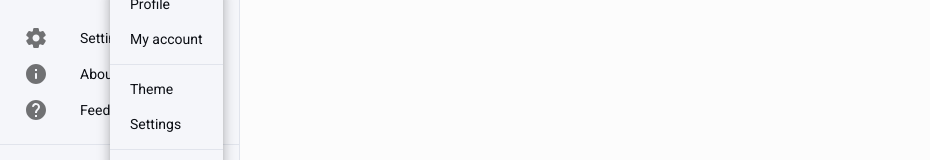
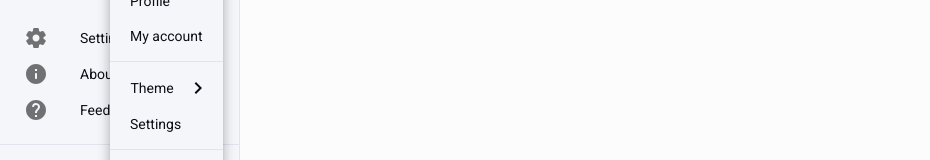
Before and after one commit to abianche/firstday, a Next.js app: page /home in a window 1280 px wide. Both pictures are taken after a click on the button "Open menu". Shown: the part 587-747 px from the top of the page, without its empty margins (0-930 px from the left). Built offline with nearby package versions, Linux system fonts and the light colour scheme; what @mui/material-nextjs would draw is missing.

Commit message:
wip nested theme menu

```diff
--- /dev/null
+++ b/src/components/IconMenuItem.tsx
@@ -0,0 +1,70 @@
+import MenuItem, { MenuItemProps } from "@mui/material/MenuItem";
+import { styled } from "@mui/material/styles";
+import Typography from "@mui/material/Typography";
+import Box from "@mui/system/Box";
+import { SxProps } from "@mui/system/styleFunctionSx/styleFunctionSx";
+import React, { forwardRef, RefObject } from "react";
+
+const StyledMenuItem = styled(MenuItem)({
+  display: "flex",
+  justifyContent: "space-between",
+  paddingLeft: "4px",
+  paddingRight: "4px",
+});
+
+const StyledTypography = styled(Typography)({
+  paddingLeft: "8px",
+  paddingRight: "8px",
+  textAlign: "left",
+});
+
+const FlexBox = styled(Box)({
+  display: "flex",
+});
+
+type IconMenuItemProps = {
+  MenuItemProps?: MenuItemProps;
+  className?: string;
+  disabled?: boolean;
+  label?: string;
+  renderLabel?: () => React.ReactNode;
+  leftIcon?: React.ReactNode;
+  onClick?: (event: React.MouseEvent<HTMLElement>) => void;
+  ref?: RefObject<HTMLLIElement>;
+  rightIcon?: React.ReactNode;
+  sx?: SxProps;
+};
+
+export const IconMenuItem = forwardRef<HTMLLIElement, IconMenuItemProps>(
+  function IconMenuItem(
+    {
+      MenuItemProps,
+      className,
+      label,
+      leftIcon,
+      renderLabel,
+      rightIcon,
+      ...props
+    },
+    ref
+  ) {
+    return (
+      <StyledMenuItem
+        {...MenuItemProps}
+        ref={ref}
+        className={className}
+        {...props}
+      >
+        <FlexBox>
+          {leftIcon}
+          {renderLabel ? (
+            renderLabel()
+          ) : (
+            <StyledTypography>{label}</StyledTypography>
+          )}
+        </FlexBox>
+        {rightIcon}
+      </StyledMenuItem>
+    );
+  }
+);
--- a/src/components/MenuItemThemeSelector.tsx
+++ b/src/components/MenuItemThemeSelector.tsx
@@ -11,12 +11,19 @@ import {
   useColorScheme,
 } from "@mui/material";
 import * as React from "react";
+import { NestedMenuItem } from "./NestedMenuItem";
 
 const MenuItem = styled(MuiMenuItem)({
   margin: "2px 0",
 });
 
-export default function MenuItemThemeSelector() {
+interface MenuItemThemeSelectorProps {
+  parentMenuOpen: boolean;
+}
+
+export default function NestedMenuItemThemeSelector({
+  parentMenuOpen,
+}: Readonly<MenuItemThemeSelectorProps>) {
   const { mode, systemMode, setMode } = useColorScheme();
   const [anchorEl, setAnchorEl] = React.useState<null | HTMLElement>(null);
   const open = Boolean(anchorEl);
@@ -42,16 +49,37 @@ export default function MenuItemThemeSelector() {
 
   return (
     <>
-      <MenuItem
+      <NestedMenuItem
+        parentMenuOpen={parentMenuOpen}
         onClick={handleClick}
         disableRipple
         aria-controls={open ? "color-scheme-menu" : undefined}
         aria-haspopup="true"
-        aria-expanded={open ? "true" : undefined}
+        label="Theme"
+        sx={{
+          justifyContent: "space-evenly",
+        }}
       >
-        Theme
-      </MenuItem>
-      <Menu
+        <MenuItem
+          selected={mode === "system"}
+          onClick={(e) => handleMode(e, "system")}
+        >
+          System
+        </MenuItem>
+        <MenuItem
+          selected={mode === "light"}
+          onClick={(e) => handleMode(e, "light")}
+        >
+          Light
+        </MenuItem>
+        <MenuItem
+          selected={mode === "dark"}
+          onClick={(e) => handleMode(e, "dark")}
+        >
+          Dark
+        </MenuItem>
+      </NestedMenuItem>
+      {/* <Menu
         anchorEl={anchorEl}
         id="theme-menu"
         open={open}
@@ -97,7 +125,7 @@ export default function MenuItemThemeSelector() {
         >
           Dark
         </MenuItem>
-      </Menu>
+      </Menu> */}
     </>
   );
 }
--- /dev/null
+++ b/src/components/NestedMenuItem.tsx
@@ -0,0 +1,205 @@
+import ChevronRightIcon from "@mui/icons-material/ChevronRight";
+import Menu, { MenuProps } from "@mui/material/Menu";
+import { MenuItemProps } from "@mui/material/MenuItem";
+import {
+  ElementType,
+  FocusEvent,
+  forwardRef,
+  HTMLAttributes,
+  KeyboardEvent,
+  MouseEvent,
+  ReactNode,
+  RefAttributes,
+  useImperativeHandle,
+  useRef,
+  useState,
+} from "react";
+
+import { Box } from "@mui/material";
+import { IconMenuItem } from "./IconMenuItem";
+
+export type NestedMenuItemProps = Omit<MenuItemProps, "button"> & {
+  parentMenuOpen: boolean;
+  component?: ElementType;
+  label?: string;
+  renderLabel?: () => ReactNode;
+  rightIcon?: ReactNode;
+  leftIcon?: ReactNode;
+  children?: ReactNode;
+  className?: string;
+  tabIndex?: number;
+  disabled?: boolean;
+  ContainerProps?: HTMLAttributes<HTMLElement> &
+    RefAttributes<HTMLElement | null>;
+  MenuProps?: Partial<Omit<MenuProps, "children">>;
+  button?: true;
+  delay?: number;
+};
+
+const NestedMenuItem = forwardRef<HTMLLIElement | null, NestedMenuItemProps>(
+  function NestedMenuItem(props, ref) {
+    const {
+      parentMenuOpen,
+      label,
+      renderLabel,
+      rightIcon = <ChevronRightIcon />,
+      leftIcon = null,
+      children,
+      className,
+      tabIndex: tabIndexProp,
+      ContainerProps: ContainerPropsProp = {},
+      MenuProps,
+      delay = 0,
+      ...MenuItemProps
+    } = props;
+
+    const { ref: containerRefProp, ...ContainerProps } = ContainerPropsProp;
+
+    const menuItemRef = useRef<HTMLLIElement | null>(null);
+    useImperativeHandle(ref, () => menuItemRef.current!); // eslint-disable-line @typescript-eslint/no-non-null-assertion
+
+    const containerRef = useRef<HTMLDivElement | null>(null);
+    //@ts-ignore
+    useImperativeHandle(containerRefProp, () => containerRef.current);
+
+    const menuContainerRef = useRef<HTMLDivElement | null>(null);
+
+    const timeoutRef = useRef<ReturnType<typeof setTimeout> | null>(null);
+
+    const [isSubMenuOpen, setIsSubMenuOpen] = useState(false);
+
+    const handleMouseEnter = (e: MouseEvent<HTMLElement>) => {
+      timeoutRef.current = setTimeout(() => {
+        if (!props.disabled) {
+          setIsSubMenuOpen(true);
+        }
+
+        if (ContainerProps.onMouseEnter) {
+          ContainerProps.onMouseEnter(e);
+        }
+      }, delay);
+    };
+
+    const handleMouseLeave = (e: MouseEvent<HTMLElement>) => {
+      timeoutRef.current && clearTimeout(timeoutRef.current);
+
+      setIsSubMenuOpen(false);
+
+      if (ContainerProps.onMouseLeave) {
+        ContainerProps.onMouseLeave(e);
+      }
+    };
+
+    // Check if any immediate children are active
+    const isSubmenuFocused = () => {
+      const active = containerRef.current?.ownerDocument.activeElement ?? null;
+      if (menuContainerRef.current == null) {
+        return false;
+      }
+      for (const child of menuContainerRef.current.children) {
+        if (child === active) {
+          return true;
+        }
+      }
+
+      return false;
+    };
+
+    const handleFocus = (e: FocusEvent<HTMLElement>) => {
+      if (e.target === containerRef.current && !props.disabled) {
+        setIsSubMenuOpen(true);
+      }
+
+      if (ContainerProps.onFocus) {
+        ContainerProps.onFocus(e);
+      }
+    };
+
+    const handleKeyDown = (e: KeyboardEvent) => {
+      if (e.key === "Escape") {
+        return;
+      }
+
+      if (isSubmenuFocused()) {
+        e.stopPropagation();
+      }
+
+      const active = containerRef.current?.ownerDocument.activeElement;
+
+      if (e.key === "ArrowLeft" && isSubmenuFocused()) {
+        containerRef.current?.focus();
+      }
+
+      if (
+        e.key === "ArrowRight" &&
+        e.target === containerRef.current &&
+        e.target === active
+      ) {
+        const firstChild = menuContainerRef.current
+          ?.children[0] as HTMLDivElement;
+        firstChild?.focus();
+      }
+    };
+
+    const open = isSubMenuOpen && parentMenuOpen;
+
+    // Root element must have a `tabIndex` attribute for keyboard navigation
+    let tabIndex;
+    if (!props.disabled) {
+      tabIndex = tabIndexProp ?? -1;
+    }
+
+    return (
+      <Box
+        component={"div"}
+        {...ContainerProps}
+        ref={containerRef}
+        onFocus={handleFocus}
+        tabIndex={tabIndex}
+        onMouseEnter={handleMouseEnter}
+        onMouseLeave={handleMouseLeave}
+        onKeyDown={handleKeyDown}
+      >
+        <IconMenuItem
+          MenuItemProps={MenuItemProps}
+          className={className}
+          ref={menuItemRef}
+          leftIcon={leftIcon}
+          rightIcon={rightIcon}
+          label={label}
+          renderLabel={renderLabel}
+        />
+
+        <Menu
+          // Set pointer events to 'none' to prevent the invisible Popover div
+          // from capturing events for clicks and hovers
+          style={{ pointerEvents: "none" }}
+          anchorEl={menuItemRef.current}
+          anchorOrigin={{
+            horizontal: "right",
+            vertical: "top",
+          }}
+          transformOrigin={{
+            horizontal: "left",
+            vertical: "top",
+          }}
+          open={open}
+          autoFocus={false}
+          disableAutoFocus
+          disableEnforceFocus
+          onClose={() => {
+            setIsSubMenuOpen(false);
+          }}
+          {...MenuProps}
+        >
+          <div ref={menuContainerRef} style={{ pointerEvents: "auto" }}>
+            {children}
+          </div>
+        </Menu>
+      </Box>
+    );
+  }
+);
+
+NestedMenuItem.displayName = "NestedMenuItem";
+export { NestedMenuItem };
--- a/src/components/OptionsMenu.tsx
+++ b/src/components/OptionsMenu.tsx
@@ -16,7 +16,7 @@ import {
   ListItemText,
   ListItemIcon,
 } from "@mui/material";
-import MenuItemThemeSelector from "@/components/MenuItemThemeSelector";
+import NestedMenuItemThemeSelector from "@/components/MenuItemThemeSelector";
 
 const MenuItem = styled(MuiMenuItem)({
   margin: "2px 0",
@@ -62,7 +62,7 @@ export default function OptionsMenu() {
         <MenuItem onClick={handleClose}>Profile</MenuItem>
         <MenuItem onClick={handleClose}>My account</MenuItem>
         <Divider />
-        <MenuItemThemeSelector />
+        <NestedMenuItemThemeSelector parentMenuOpen={open} />
         <MenuItem onClick={handleClose}>Settings</MenuItem>
         <Divider />
         <MenuItem
```
